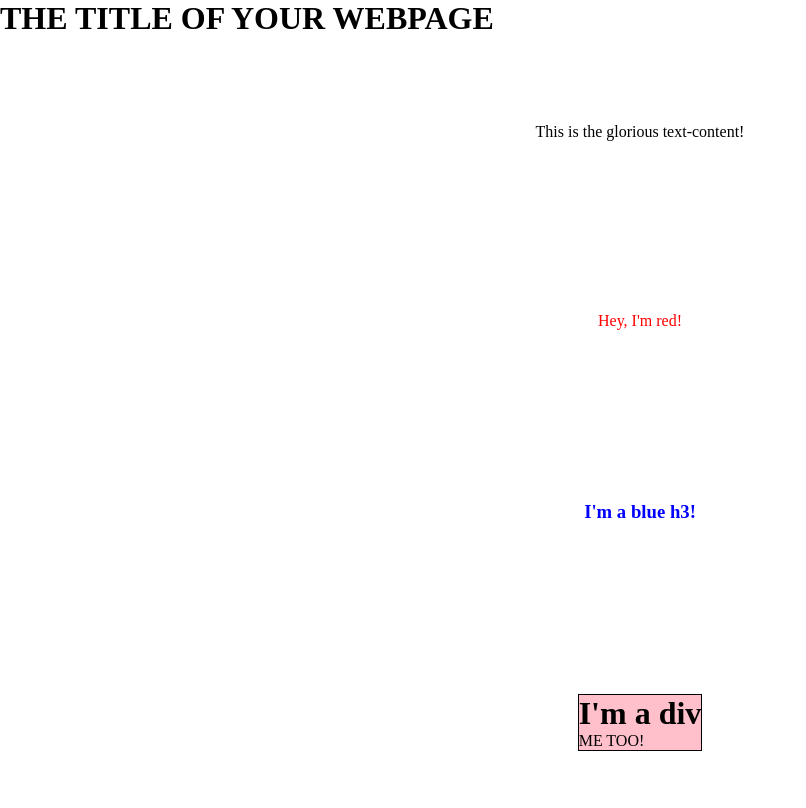
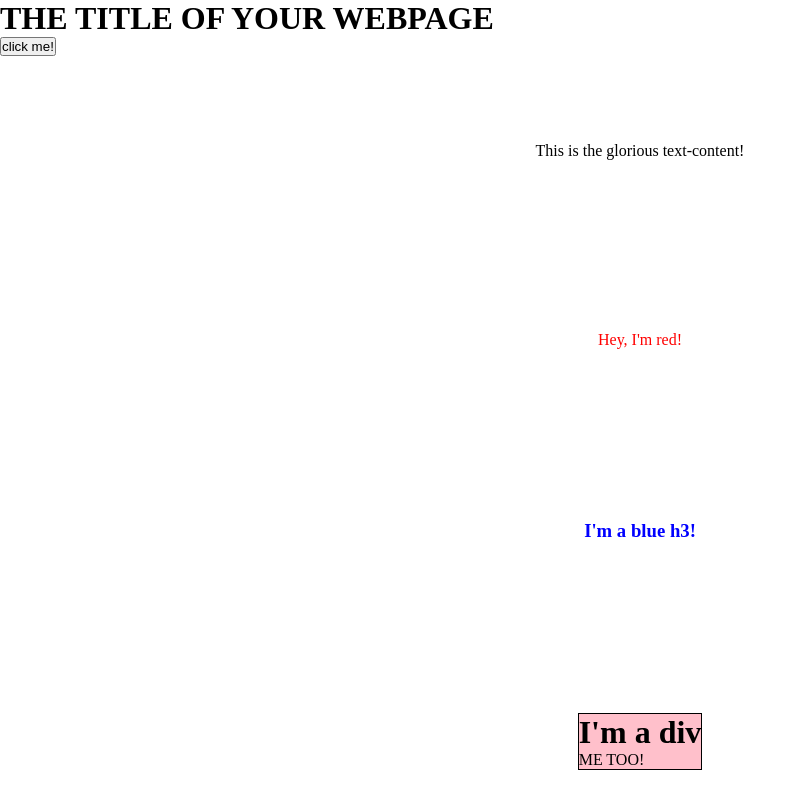
Before and after one commit to SalamanderCtesiphon/DOM-manipulation-exercise, a plain HTML site: page index.html in a window 1280 px wide. Shown: the whole page, without its empty margins (0-806 px from the left). Drawn offline with Linux system fonts and the light colour scheme.

Commit message:
added a button when an event listener that alerts hello world

```diff
--- a/index.html
+++ b/index.html
@@ -12,6 +12,7 @@
     <h1>
         THE TITLE OF YOUR WEBPAGE
       </h1>
+      <button onclick="alert('Hello World')">click me!</button>
       <div id="container"></div>
 </body>
 </html>
```
